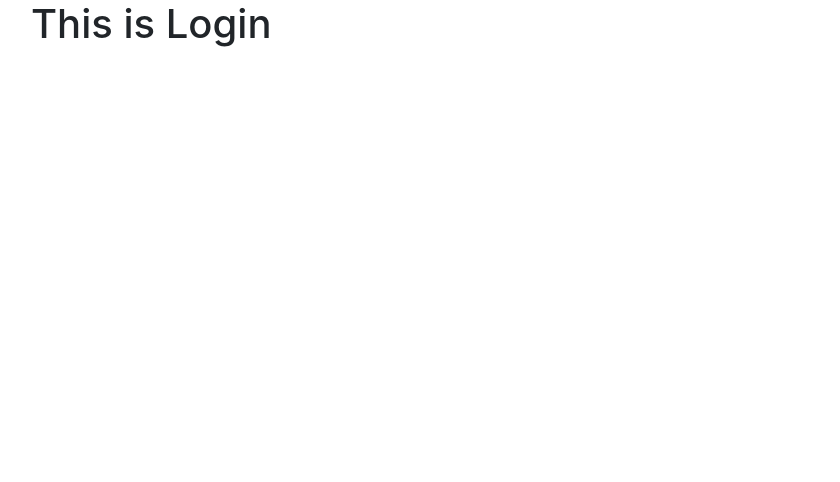
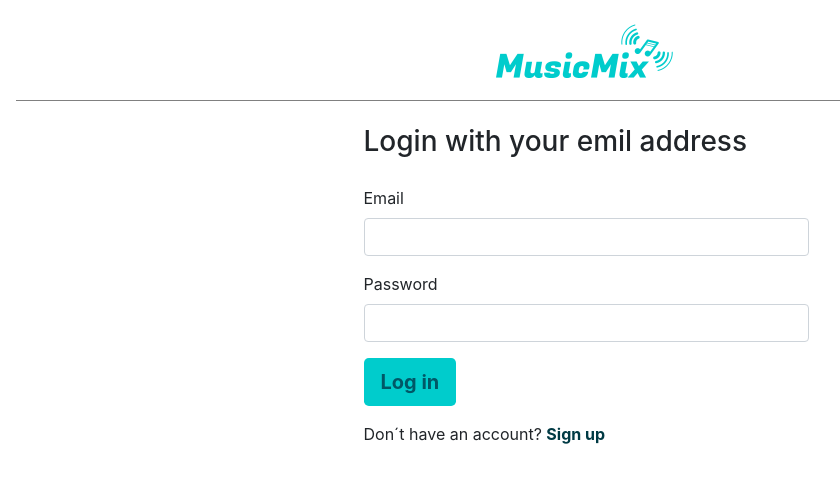
Before and after one commit to DainisM/MusicMix-web-app, a React app: page /login in a window 1280 px wide. Shown: the top 482 px of the page, without its empty margins (54-894 px from the left). Built offline with nearby package versions, Linux system fonts and the light colour scheme.

Commit message:
Minor changes and made login page

```diff
--- a/package.json
+++ b/package.json
@@ -21,6 +21,7 @@
   "dependencies": {
     "@types/react": "^16.9.11",
     "@types/react-dom": "^16.9.2",
+    "axios": "^0.19.0",
     "bootstrap": "^4.3.1",
     "moment": "^2.24.0",
     "react": "^16.11.0",
--- a/src/app/App.js
+++ b/src/app/App.js
@@ -13,17 +13,19 @@ import Api from "./pages/Api";
 import Privacy from "./pages/Privacy";
 import Terms from "./pages/Terms";
 import Help from "./pages/Help";
+import MusicPlayer from "./pages/MusicPlayer";
 
 class App extends Component {
   render() {
     return (
       <div className="app">
-        {location.pathname !== "/login" && location.pathname !== "/signup" && (
-          <NavBar />
-        )}
+        {location.pathname !== "/player" &&
+          location.pathname !== "/login" &&
+          location.pathname !== "/signup" && <NavBar />}
         <Router>
           <Switch>
             <Route path="/" component={Home} exact />
+            <Route path="/player" component={MusicPlayer} />
             <Route path="/download" component={Download} />
             <Route path="/signup" component={SignUp} />
             <Route path="/login" component={Login} />
@@ -34,9 +36,9 @@ class App extends Component {
             <Route path="/help" component={Help} />
           </Switch>
         </Router>
-        {location.pathname !== "/login" && location.pathname !== "/signup" && (
-          <Footer />
-        )}
+        {location.pathname !== "/player" &&
+          location.pathname !== "/login" &&
+          location.pathname !== "/signup" && <Footer />}
       </div>
     );
   }
--- /dev/null
+++ b/src/app/components/Login/LoginForm.css
@@ -0,0 +1,9 @@
+.login-logo {
+  border-bottom: 1px solid gray;
+  justify-content: center;
+}
+
+.loginErrorMsg {
+  color: red;
+  font-style: italic;
+}
--- /dev/null
+++ b/src/app/components/Login/LoginForm.js
@@ -0,0 +1,125 @@
+import React from "react";
+import "./LoginForm.css";
+
+const url = "http://music-mix.live/users/login";
+const header = new Headers();
+header.append("Content-Type", "application/json");
+const request = new Request(url);
+
+const initialState = {
+  email: "",
+  password: "",
+  authError: "",
+  loginSuccessful: "",
+  inputError: ""
+};
+
+class LoginForm extends React.Component {
+  constructor(props) {
+    super(props);
+    this.state = initialState;
+
+    this.handleUserInput = this.handleUserInput.bind(this);
+    this.handleSubmit = this.handleSubmit.bind(this);
+  }
+
+  handleUserInput(e) {
+    this.setState({ [e.target.name]: e.target.value });
+  }
+
+  validate = () => {
+    let inputError = "";
+
+    if (this.state.email == "" && this.state.password == "") {
+      inputError = "Please enter your email and password!";
+    } else if (this.state.password == "") {
+      inputError = "Please enter your password!";
+    } else if (this.state.email == "") {
+      inputError = "Please enter your email!";
+    }
+
+    if (inputError) {
+      this.setState({ inputError });
+      return false;
+    }
+    return true;
+  };
+
+  handleSubmit(e) {
+    e.preventDefault();
+    const isValid = this.validate();
+    if (isValid) {
+      const myInit = {
+        method: "POST",
+        body: JSON.stringify({
+          email: this.state.email,
+          password: this.state.password
+        }),
+        headers: header
+      };
+
+      fetch(request, myInit)
+        .then(response => {
+          if (response.status == 401) {
+            let authError = "Email and/or password incorrect!";
+            this.setState({ authError });
+          }
+          console.log(response);
+          return response.json();
+        })
+        .then(function(data) {
+          console.log(
+            "Token: " +
+              data.token +
+              ",  ID:" +
+              data.id +
+              ", Username: " +
+              data.username
+          );
+        })
+        .catch(error => {
+          console.log(error);
+        });
+      //Clear the form
+      this.setState(initialState);
+    }
+  }
+
+  render() {
+    return (
+      <form className="login-form" onSubmit={this.handleSubmit}>
+        <h3>Login with your emil address</h3>
+        <div className="form-group">
+          <label className="control-label">Email</label>
+          <input
+            value={this.state.email}
+            onChange={this.handleUserInput}
+            type="email"
+            name="email"
+            className="form-control"
+          />
+        </div>
+        <div className="form-group">
+          <label className="control-label">Password</label>
+          <input
+            value={this.state.password}
+            onChange={this.handleUserInput}
+            type="password"
+            name="password"
+            className="form-control"
+          />
+        </div>
+        <p className="loginErrorMsg">
+          {this.state.authError}
+          {this.state.inputError}
+        </p>
+        <div className="form-group">
+          <button className="btn btn-lg signup-btn">Log in</button>
+        </div>
+        <p className="userCreated">{this.state.signupSuccessful}</p>
+      </form>
+    );
+  }
+}
+
+export default LoginForm;
--- a/src/app/components/SignUp/SignupForm.css
+++ b/src/app/components/SignUp/SignupForm.css
@@ -49,6 +49,12 @@
   font-style: italic;
 }
 
+.signupError {
+  color: red;
+  font-size: 1rem;
+  font-weight: 600;
+}
+
 .userCreated {
   color: green;
   font-size: 1.3rem;
--- a/src/app/components/SignUp/SignupForm.js
+++ b/src/app/components/SignUp/SignupForm.js
@@ -24,7 +24,8 @@ const initialState = {
   birthdayError: "",
   genderError: "",
   termsError: "",
-  signupSuccessful: ""
+  signupSuccessful: "",
+  singupError: ""
 };
 
 class SignupForm extends React.Component {
@@ -135,6 +136,9 @@ class SignupForm extends React.Component {
             let signupSuccessful =
               "User created successfully! Please login to use MusicMix.";
             this.setState({ signupSuccessful });
+          } else if (response.status === 409) {
+            let singupError = "Email already exists!";
+            this.setState({ singupError });
           }
           console.log(response);
           return response.json();
@@ -257,7 +261,7 @@ class SignupForm extends React.Component {
             <p className="validationMsg">{this.state.termsError}</p>
           </div>
         </div>
-
+        <p className="signupError">{this.state.singupError}</p>
         <div className="form-group">
           <button className="btn btn-lg signup-btn">Sign up</button>
         </div>
--- a/src/app/pages/Api.js
+++ b/src/app/pages/Api.js
@@ -98,6 +98,14 @@ const Api = () => {
                   <td>
                     Not Found - The requested resource could not be found. This
                     error can be due to a temporary or permanent condition
+                  </td>
+                </tr>
+                <tr>
+                  <td>409</td>
+                  <td>
+                    Conflict - The request could not be completed due to a
+                    conflict with the current state of the target resource, fx.
+                    resource already exists
                   </td>
                 </tr>
                 <tr>
--- a/src/app/pages/Home.js
+++ b/src/app/pages/Home.js
@@ -18,9 +18,11 @@ class Home extends React.Component {
               <p>Jump in a world full of good music now</p>
             </div>
             <div className="row playerRow">
-              <button className="musicPlayerBtn " type="button">
-                Open Music Player
-              </button>
+              <a href="/player">
+                <button className="musicPlayerBtn " type="button">
+                  Open Music Player
+                </button>
+              </a>
             </div>
           </div>
 
@@ -109,9 +111,12 @@ class Home extends React.Component {
               Search for tracks, build your own playlists and listen to
               pre-created playlists
             </p>
-            <button className="signupLink" type="button">
-              <a href="/signup">Create account</a>
-            </button>
+            <a href="/signup">
+              <button className="signupLink" type="button">
+                Create account
+              </button>
+            </a>
+
             <div className="row login-teaser">
               <p>Already have an account?</p>
               <a href="/login">Log in</a>
--- a/src/app/pages/Login.js
+++ b/src/app/pages/Login.js
@@ -1,10 +1,26 @@
 import React from "react";
+import LoginForm from "../components/Login/LoginForm";
 
 class Login extends React.Component {
   render() {
     return (
       <div className="container">
-        <h1>This is Login</h1>
+        <div className="row login-logo">
+          <a href="/">
+            <img
+              src={require("../images/MusicMix_logo.png")}
+              alt="MuscixMix logo"
+            />
+          </a>
+        </div>
+        <div className="row">
+          <div className="col-md-5 main-form">
+            <LoginForm />
+            <p>
+              Don´t have an account? <a href="/signup">Sign up</a>
+            </p>
+          </div>
+        </div>
       </div>
     );
   }
--- /dev/null
+++ b/src/app/pages/MusicPlayer.js
@@ -0,0 +1,11 @@
+import React from "react";
+
+const MusicPlayer = () => {
+  return (
+    <div>
+      <h3>MusicPlayer</h3>
+    </div>
+  );
+};
+
+export default MusicPlayer;
--- a/src/app/pages/styles/Home.css
+++ b/src/app/pages/styles/Home.css
@@ -25,6 +25,7 @@
 
 .musicPlayer {
   padding-top: 1.5rem;
+  margin-bottom: 3rem;
   display: none;
 }
 
@@ -48,7 +49,6 @@
   font-weight: bold;
   padding: 0.3rem;
   border: none;
-  margin-bottom: 5rem;
 }
 
 .musicPlayerBtn:hover {
```
Also changed, not shown: 1 other file (tests, documents, lock files or other folders).
